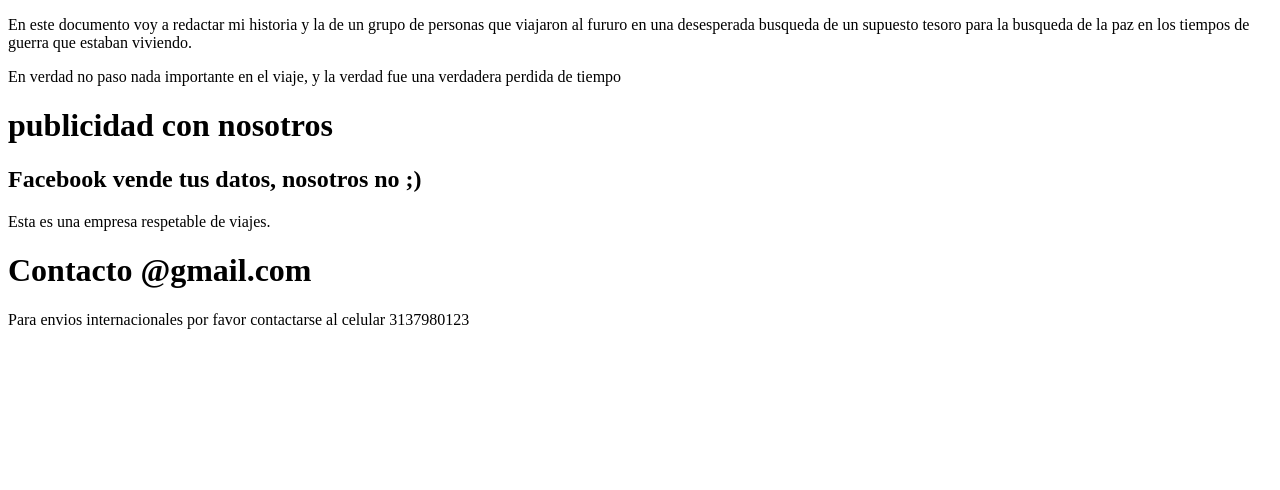
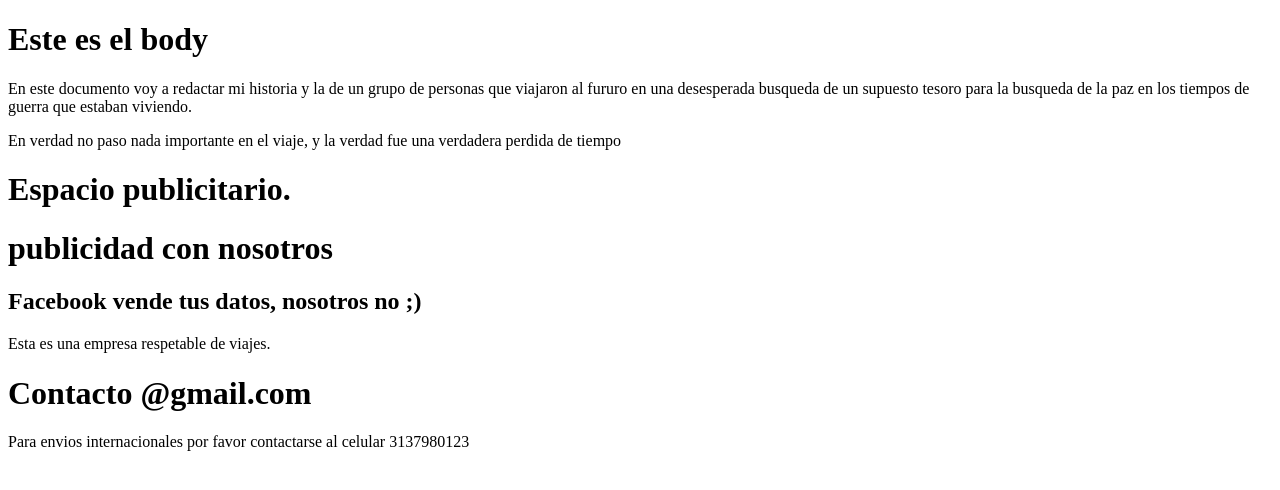
Before and after one commit to mapacheNebuloso/aprendiendoGit, a plain HTML site: page index.html in a window 1280 px wide. Drawn offline with Linux system fonts and the light colour scheme.

Commit message:
Se coloco un titulo al body y se creo un espacio para la publicidad de la pagina

```diff
--- a/index.html
+++ b/index.html
@@ -4,7 +4,9 @@
 		<Title>Pagina web geniall de calidad
 		</Title>
 	</head>
+
 	<body>
+		<h1>Este es el body</h1>
 		<div id="cuerpo">
 			<p>
 				En este documento voy a redactar mi historia y la de un grupo de personas
@@ -17,6 +19,11 @@
 			</p>
 		</div>
 		<div id ="publicidad">
+			<div>
+				<h1>
+					Espacio publicitario.
+				</h1>
+			</div>
 			<h1>publicidad con nosotros
 			</h1>
 			<h2>Facebook vende tus datos, nosotros no ;)
```
